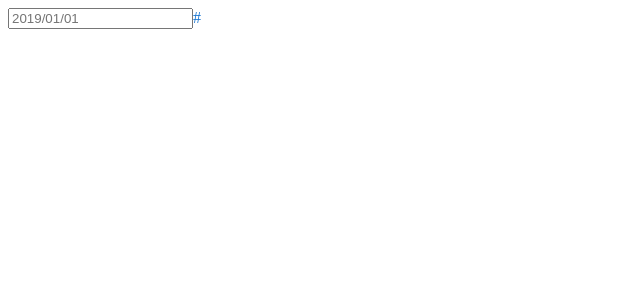
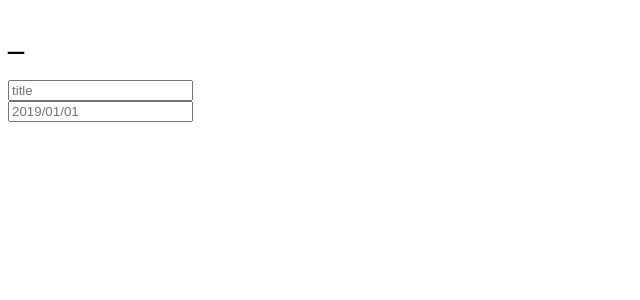
Before and after one commit to bundai223/age_checker, a Vue app: page / in a window 1280 px wide. Shown: the top 300 px of the page, without its empty margins (0-640 px from the left). Built offline with nearby package versions, Linux system fonts and the light colour scheme.

Commit message:
apply vuetify

```diff
--- a/src/components/Date2Age.vue
+++ b/src/components/Date2Age.vue
@@ -1,17 +1,19 @@
 <template>
-  <v-card class="date2age row">
-    <div class='six columns'>
-      <form v-if='editing'>
-        <input class='u-full-width' v-model='birthday' type='text' placeholder='2019/01/01'></input>
-        <a class='button'>#</a>
-      </form>
-      <div v-else>{{ birthday }}</div>
-      <span v-if='isCollect()'>{{ dateJp }}</span>
-    </div>
-    <div class='six columns'>
-      <br>
-      <h3 v-if='isCollect()'>{{ age }}歳</h3>
-    </div>
+  <v-card row>
+    <v-layout>
+      <v-flex xs3 sm3 md3>
+        <h1 v-if='isCollect()'>{{ age }}歳</h1>
+      <h1 v-else>_</h1>
+      </v-flex>
+      <v-flex xs9 sm9 md9>
+        <v-form v-if='editing'>
+          <v-text-field v-model='title' type='text' placeholder='title'></v-text-field>
+          <v-text-field v-model='birthday' type='text' placeholder='2019/01/01'></v-text-field>
+        </v-form>
+        <div v-else>{{ birthday }}</div>
+        <span v-if='isCollect()'>{{ dateJp }}</span>
+      </v-flex>
+    </v-layout>
   </v-card>
 </template>
 
@@ -21,6 +23,7 @@ import { Component, Prop, Vue } from 'vue-property-decorator';
 @Component
 export default class Date2Age extends Vue {
   public birthday: string = '';
+  public title: string = '';
   private editing: boolean = true;
 
   get age(): number {
@@ -57,4 +60,8 @@ export default class Date2Age extends Vue {
 
 <!-- Add "scoped" attribute to limit CSS to this component only -->
 <style scoped lang="scss">
+
+v-card {
+  margin: 8px;
+}
 </style>
```
